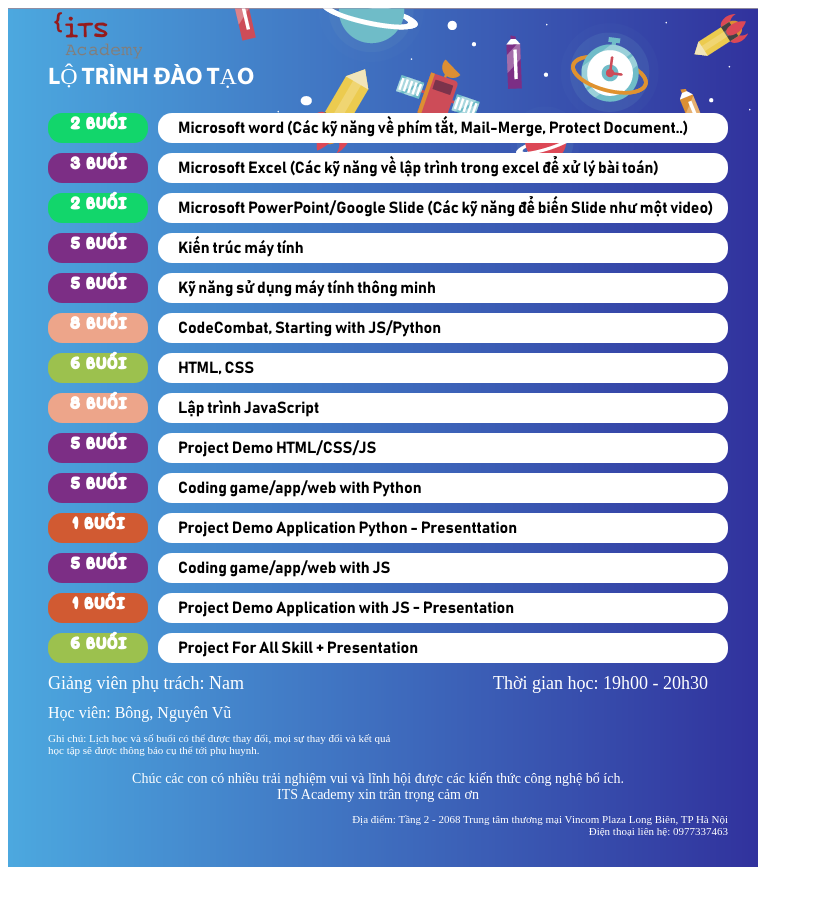
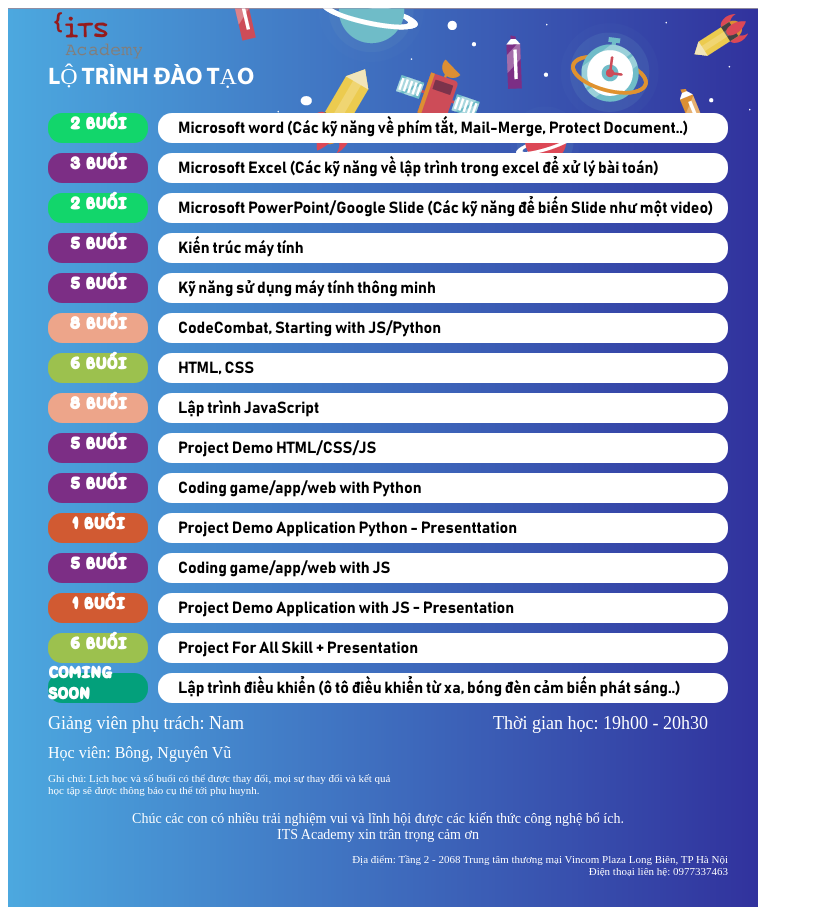
Before and after one commit to huyanhhoabinh/huyanhhoabinh.github.io, a plain HTML site: page T8-NamNd.html in a window 1280 px wide. Shown: the whole page, without its empty margins (0-813 px from the left). Before the commit the page ends 875 px from the top, so only its background shows below. Drawn offline with Linux system fonts and the light colour scheme.

Commit message:
update css

```diff
--- a/T8-NamNd.html
+++ b/T8-NamNd.html
@@ -72,6 +72,10 @@
                 <div class="time color6">6 BUỔI</div>
                 <div class="content">Project For All Skill + Presentation</div>
             </div>
+            <div class="item-row">
+                <div class="time color8">COMING SOON</div>
+                <div class="content">Lập trình điều khiển (ô tô điều khiển từ xa, bóng đèn cảm biến phát sáng..)</div>
+            </div>
         </div>
 <!--        thay doi phan nay-->
         <div class="tearcher-row">
--- a/css/lotrinh.css
+++ b/css/lotrinh.css
@@ -91,6 +91,9 @@
 .color7 {
     background-color: #fac946;
 }
+.color8 {
+    background-color: #03a07b;
+}
 .tearcher-row{
     display: flex;
     flex-direction: row;
```
